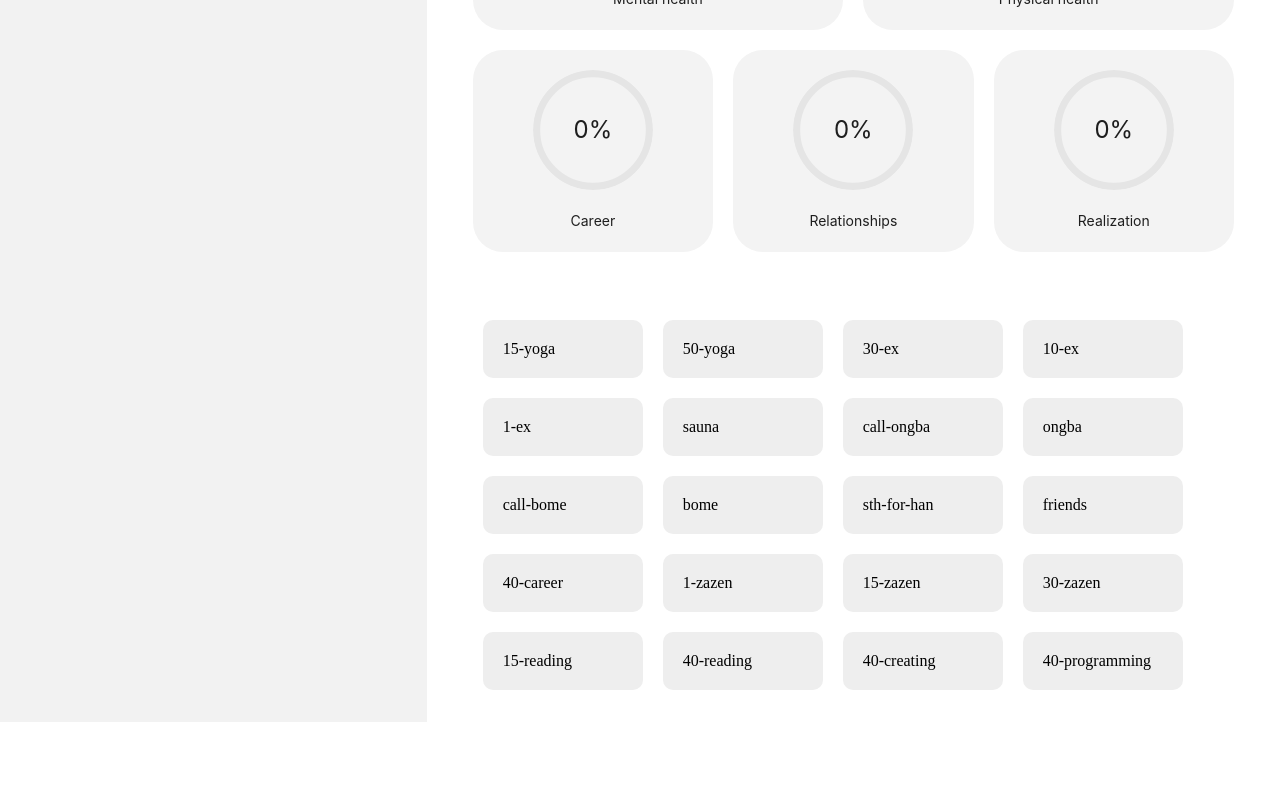
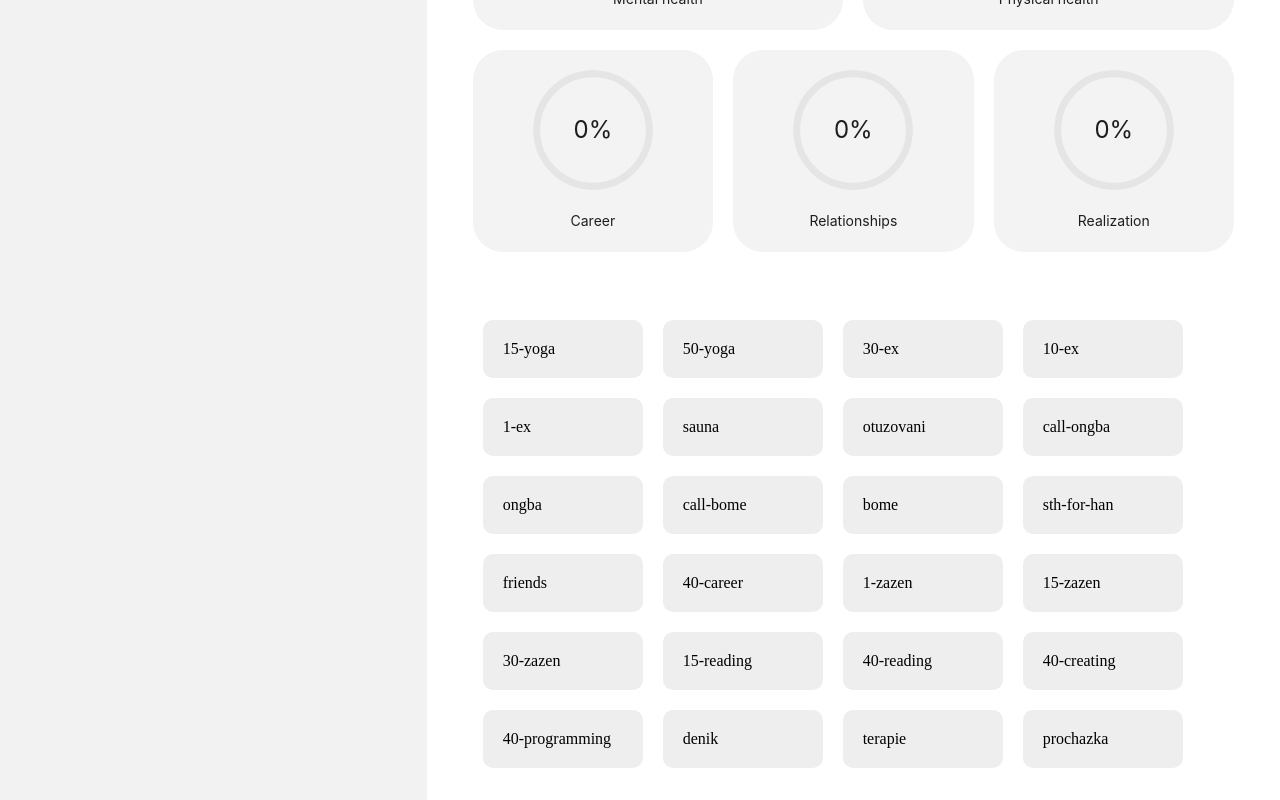
Before and after one commit to machacjakub/priorderity, a Next.js app: page / in a window 1280 px wide. Shown: the part 208-1008 px from the top of the page. Before the commit the page ends 930 px from the top, so only its background shows below. Built offline with nearby package versions, Linux system fonts and the light colour scheme; no server answers; the database is empty.

Commit message:
added activities, done activities design

```diff
--- a/web/activities.ts
+++ b/web/activities.ts
@@ -45,6 +45,14 @@ export const activities: IActivityAttributes[] = [
 		type: 'sauna',
 		physical: {points: 40, duration: 50},
 		mental: {points: 8, duration: 36},
+		social: null,
+		career: null,
+		realization: null
+	},
+	{
+		type: 'otuzovani',
+		physical: {points: 10, duration: 24},
+		mental: {points: 4, duration: 24},
 		social: null,
 		career: null,
 		realization: null
@@ -124,7 +132,7 @@ export const activities: IActivityAttributes[] = [
 	{
 		type: '30-zazen',
 		physical: null,
-		mental: {points: 50, duration: 120},
+		mental: {points: 50, duration: 175},
 		social: null,
 		career: null,
 		realization: {points: 3, duration: 150}
@@ -161,4 +169,26 @@ export const activities: IActivityAttributes[] = [
 		career: null,
 		realization: {points: 15, duration: 50}
 	},
+	{
+		type: 'denik',
+		physical: null,
+		mental: {points: 10, duration: 150},
+		social: null,
+		career: null,
+		realization: {points: 5, duration: 150}
+	}, {
+		type: 'terapie',
+		physical: null,
+		mental: {points: 5, duration: 500},
+		social: null,
+		career: null,
+		realization: {points: 4, duration: 300}
+	}, {
+		type: 'prochazka',
+		physical: {points: 10, duration: 24},
+		mental: {points: 8, duration: 50},
+		social: null,
+		career: null,
+		realization: {points: 5, duration: 24}
+	},
 ];
--- /dev/null
+++ b/web/components/ActivityInHistory.tsx
@@ -0,0 +1,13 @@
+import styled from "styled-components";
+
+const ListItem = styled.div`
+  background-color: white;
+  width: 200px;
+  padding: 10px;
+  margin: 10px;
+  border-radius: 10px;
+`;
+
+export const ActivityInHistory = ( {item}: any ) => {
+	return <ListItem>{item.type}</ListItem>;
+};
--- a/web/components/ReccomendedActivitiesList.tsx
+++ b/web/components/ReccomendedActivitiesList.tsx
@@ -1,11 +1,17 @@
-import { IDoneActivity} from "@/web/types";
+import {IDoneActivity} from "@/web/types";
+import {ActivityInHistory} from "@/web/components/ActivityInHistory";
+import {sortByDate} from "@/web/utils";
 
 interface IProps {
     recommended: IDoneActivity[];
 }
 
 export const ReccomendedActivitiesList = ( {recommended}: IProps ) => {
-	return ( <ul> {recommended.map( ( item ) => {
-		return <li key={item.id}>{item.type}</li>;
+	return ( <ul> {recommended.sort( ( itemA, itemB ) => sortByDate( itemA.created_at, itemB.created_at ) ).map( ( item, i ) => {
+		if ( i < 18 ) {
+			return <ActivityInHistory key={item.id} item={item}/>;
+		}
+		return null;
 	} )} </ul> );
-};
+}
+;
--- a/web/utils.ts
+++ b/web/utils.ts
@@ -1,4 +1,4 @@
-import { IDoneActivity} from "@/web/types";
+import {IDoneActivity} from "@/web/types";
 
 export const getNewItemsFromPayload = ( items: IDoneActivity[], payload: { new: any, old: { id: number } } ): any[] => {
 	if ( JSON.stringify( payload.new ) === '{}' ) {
@@ -6,3 +6,5 @@ export const getNewItemsFromPayload = ( items: IDoneActivity[], payload: { new:
 	}
 	return [...items, payload.new];
 };
+
+export const sortByDate = ( a: Date, b: Date ) => a > b ? -1 : 1;
```
